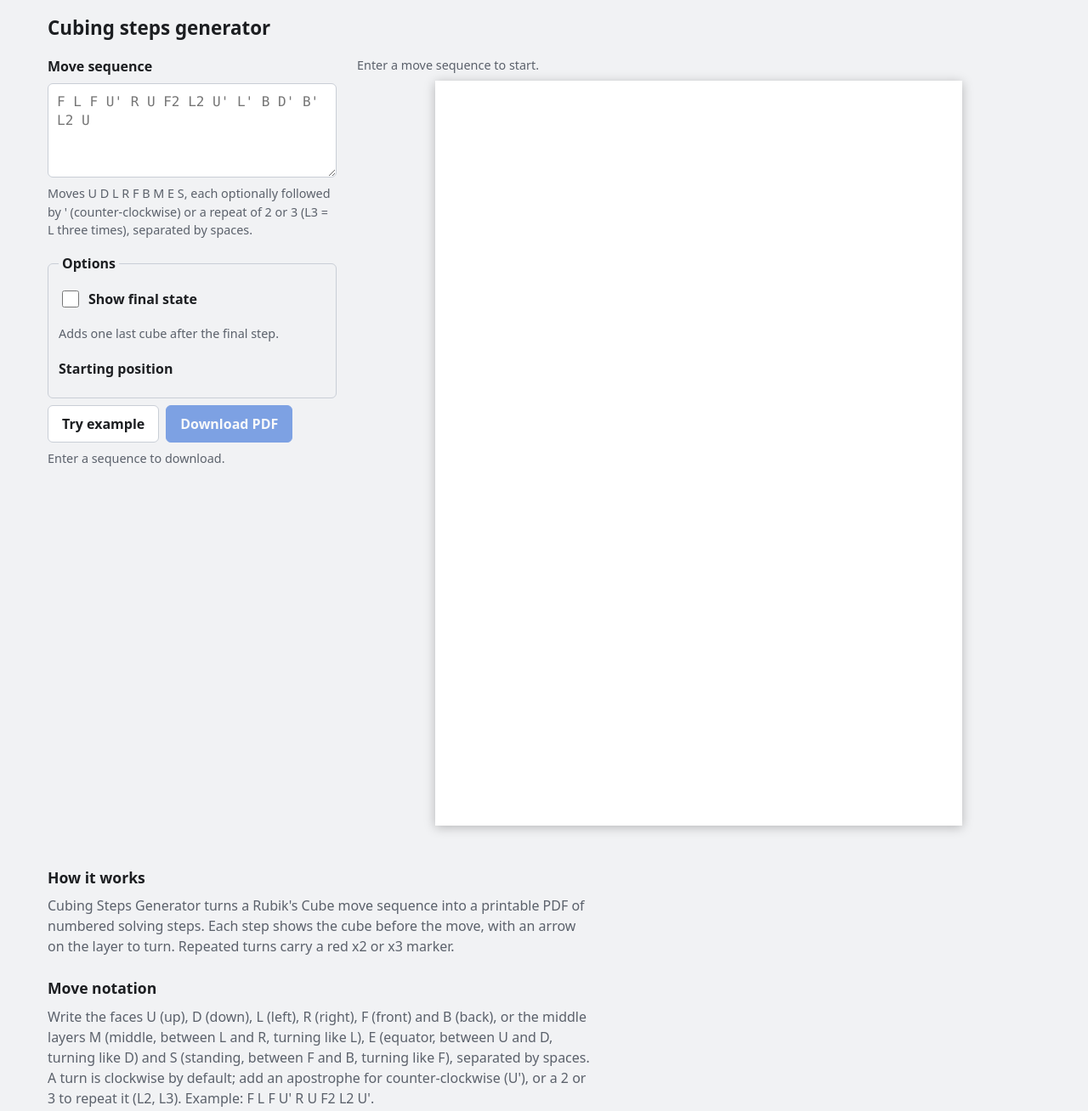
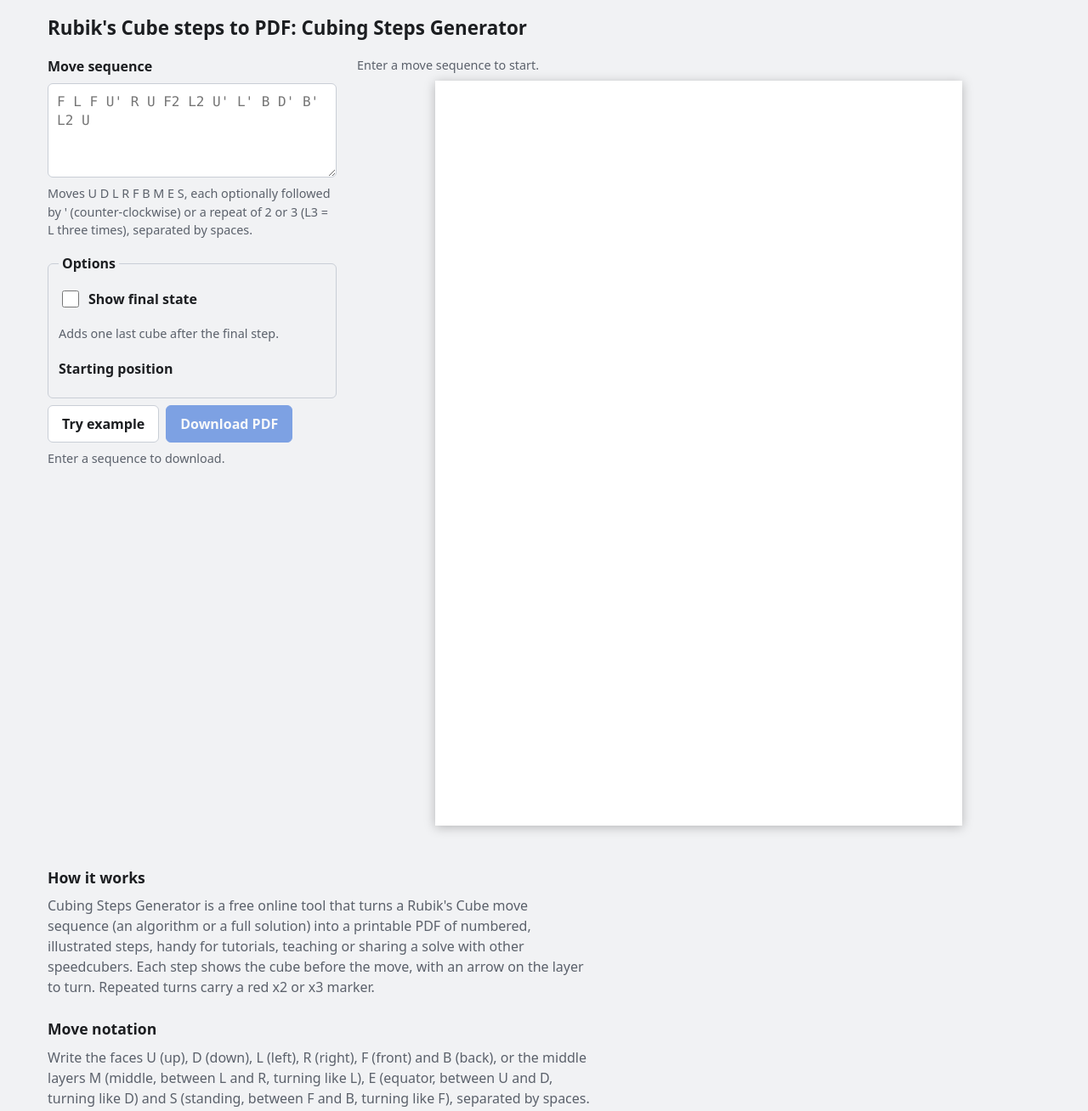
Before and after one commit to neolao/cubing-steps-generator, a website built with Vite: page index.html in a window 1280 px wide. Shown: the top 1308 px of the page at 85% size. Built offline with nearby package versions, Linux system fonts and the light colour scheme.

Commit message:
feat: improve SEO with a static h1, richer README, keywords and sitemap lastmod

```diff
--- a/index.html
+++ b/index.html
@@ -4,7 +4,7 @@
 		<meta charset="UTF-8" />
 		<meta name="viewport" content="width=device-width, initial-scale=1.0" />
 		<title>Rubik's Cube Steps to PDF – Cubing Steps Generator</title>
-		<meta name="description" content="Turn a Rubik's Cube move sequence into a printable PDF of numbered solving steps with arrows. Free, runs in your browser." />
+		<meta name="description" content="Free Rubik's Cube algorithm to PDF generator: type moves like F L F U' R U and get printable, illustrated solving steps with arrows. Runs in your browser." />
 		<link rel="canonical" href="https://neolao.github.io/cubing-steps-generator/" />
 		<meta name="robots" content="index, follow" />
 		<meta name="theme-color" content="#1f5fd6" />
@@ -12,7 +12,7 @@
 		<meta property="og:type" content="website" />
 		<meta property="og:site_name" content="Cubing Steps Generator" />
 		<meta property="og:title" content="Rubik's Cube Steps to PDF – Cubing Steps Generator" />
-		<meta property="og:description" content="Turn a Rubik's Cube move sequence into a printable PDF of numbered solving steps with arrows. Free, runs in your browser." />
+		<meta property="og:description" content="Free Rubik's Cube algorithm to PDF generator: type moves like F L F U' R U and get printable, illustrated solving steps with arrows. Runs in your browser." />
 		<meta property="og:url" content="https://neolao.github.io/cubing-steps-generator/" />
 		<meta property="og:image" content="https://neolao.github.io/cubing-steps-generator/og-image.png" />
 		<meta property="og:image:width" content="1200" />
@@ -41,12 +41,17 @@
 		</script>
 	</head>
 	<body>
+		<header class="site-title">
+			<h1>Rubik's Cube steps to PDF: Cubing Steps Generator</h1>
+		</header>
 		<main id="app"></main>
 		<section class="about">
 			<h2>How it works</h2>
 			<p>
-				Cubing Steps Generator turns a Rubik's Cube move sequence into a printable
-				PDF of numbered solving steps. Each step shows the cube before the move,
+				Cubing Steps Generator is a free online tool that turns a Rubik's Cube
+				move sequence (an algorithm or a full solution) into a printable PDF of
+				numbered, illustrated steps, handy for tutorials, teaching or sharing a
+				solve with other speedcubers. Each step shows the cube before the move,
 				with an arrow on the layer to turn. Repeated turns carry a red x2 or x3
 				marker.
 			</p>
@@ -57,7 +62,7 @@
 				E (equator, between U and D, turning like D) and S (standing, between F
 				and B, turning like F), separated by spaces. A turn is clockwise by
 				default; add an apostrophe for counter-clockwise (U'), or a 2 or 3 to
-				repeat it (L2, L3). Example: F L F U' R U F2 L2 U'.
+				repeat it (L2, L3). This is the standard 3x3 cube notation. Example: F L F U' R U F2 L2 U'.
 			</p>
 			<h2>Questions</h2>
 			<h3>Is the PDF generated on a server?</h3>
--- a/public/sitemap.xml
+++ b/public/sitemap.xml
@@ -2,5 +2,6 @@
 <urlset xmlns="http://www.sitemaps.org/schemas/sitemap/0.9">
 	<url>
 		<loc>https://neolao.github.io/cubing-steps-generator/</loc>
+		<lastmod>2026-10-27</lastmod>
 	</url>
 </urlset>
--- a/src/app.ts
+++ b/src/app.ts
@@ -57,7 +57,6 @@ const plural = (count: number, word: string): string =>
 	`${count} ${word}${count === 1 ? "" : "s"}`;
 
 const TEMPLATE = `
-<h1>Cubing steps generator</h1>
 <div class="layout">
 	<form class="controls" novalidate>
 		<label for="sequence">Move sequence</label>
--- a/src/styles.css
+++ b/src/styles.css
@@ -48,9 +48,15 @@ body {
 	padding: 16px;
 }
 
+.site-title {
+	max-width: 1200px;
+	margin: 0 auto;
+	padding: 16px 16px 0;
+}
+
 h1 {
 	font-size: 1.4rem;
-	margin: 0 0 16px;
+	margin: 0;
 }
 
 .layout {
```
Also changed, not shown: package.json (+12 -2 lines), tests/seo.test.ts (+1 -1 lines), README.md.
